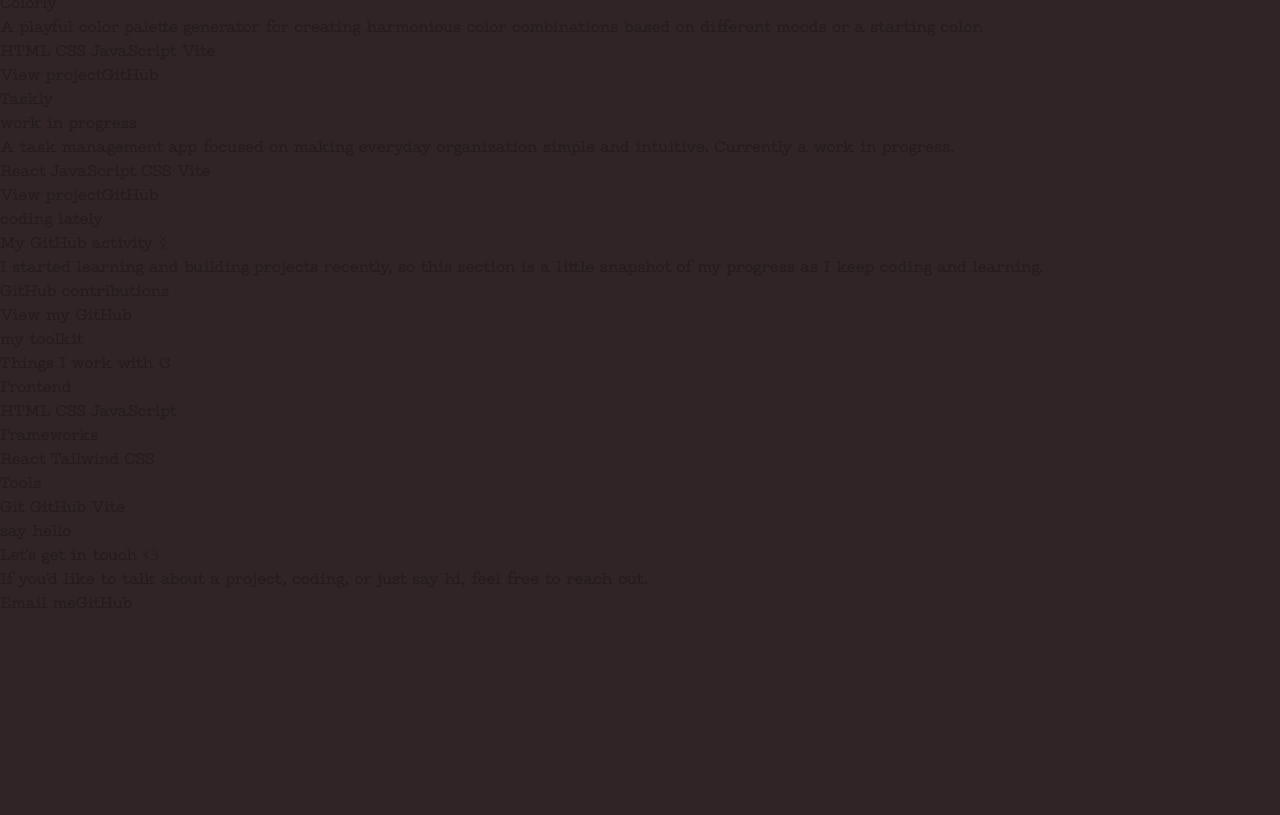
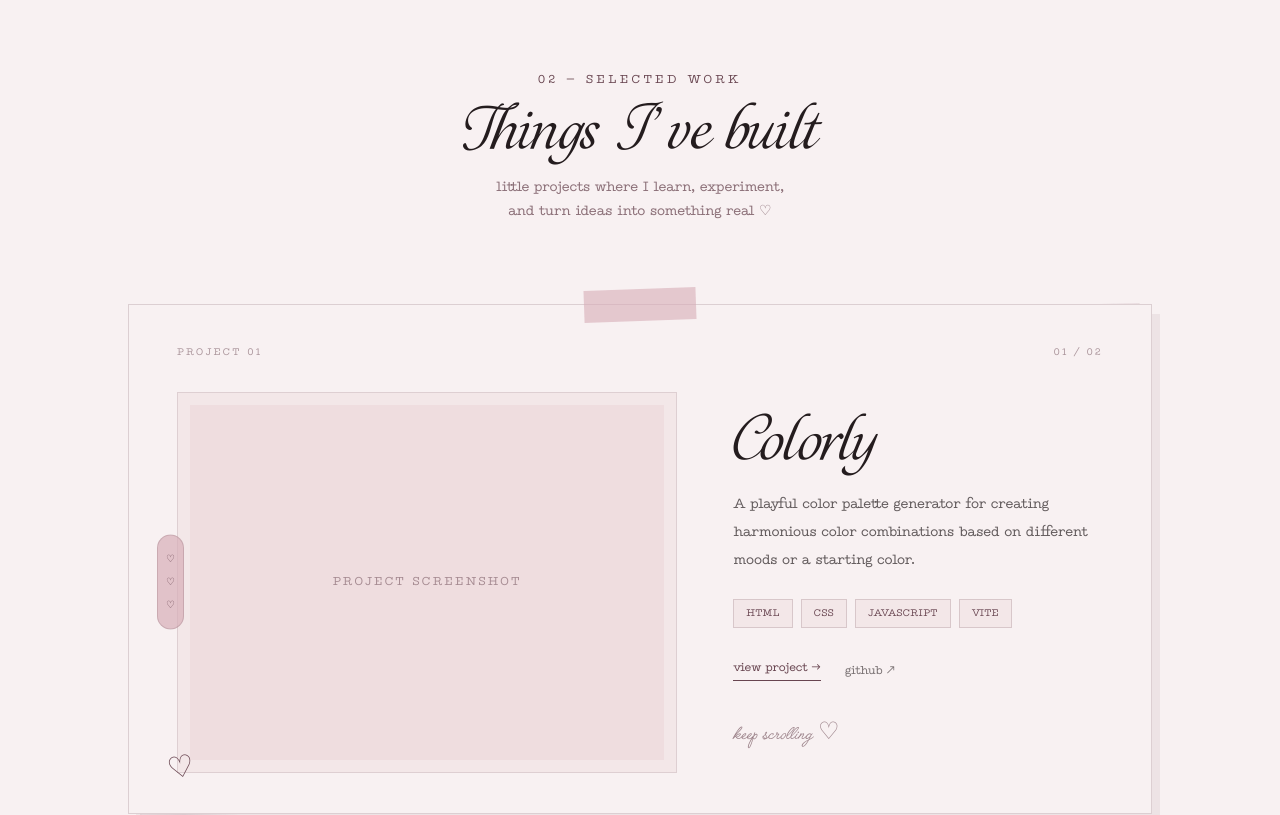
Before and after one commit to bldyonyx/Portfolio, a React app: page / in a window 1280 px wide. Shown: the part 800-1615 px from the top of the page. Before the commit the page ends 1416 px from the top, so only its background shows below. Built offline with nearby package versions, Linux system fonts and the light colour scheme; the HTML template or start-up script is replaced by a standard one.

Commit message:
style: redesign projects as stacked cards

```diff
--- a/src/components/ProjectCard.jsx
+++ b/src/components/ProjectCard.jsx
@@ -1,36 +1,110 @@
 import { Link } from 'react-router-dom'
 
-function ProjectCard({ project }) {
+function ProjectCard({ project, index, total }) {
+  const number = String(index + 1).padStart(2, '0')
+  const totalProjects = String(total).padStart(2, '0')
+
   return (
-    <article>
+    <article className="relative mx-auto max-w-5xl">
+      {/* PAPER BEHIND */}
+      <div className="absolute inset-4 rotate-[1.5deg] border border-wine/15 bg-cream" />
+
+      {/* SECOND PAPER LAYER */}
+      <div className="absolute inset-2 -rotate-[1deg] border border-wine/10 bg-pink/20" />
+
+      {/* MAIN CARD */}
+      <div className="relative border border-wine/20 bg-paper px-6 py-8 shadow-[8px_10px_0_rgba(104,69,80,0.08)] md:px-10 md:py-10 lg:px-12">
+        {/* TAPE */}
+        <div className="absolute -top-4 left-1/2 h-8 w-28 -translate-x-1/2 -rotate-2 bg-blush/60" />
+
+        {/* PROJECT COUNT */}
+        <div className="mb-8 flex items-center justify-between font-typewriter text-[10px] uppercase tracking-[0.25em] text-wine/55">
+          <span>project {number}</span>
+          <span>
+            {number} / {totalProjects}
+          </span>
+        </div>
+
+        {/* CONTENT */}
+        <div className="grid items-center gap-10 lg:grid-cols-[1.15fr_0.85fr] lg:gap-14">
+          {/* SCREENSHOT */}
+          <div className="relative">
+            <div className="border border-wine/15 bg-cream p-3">
+              <div className="flex aspect-[4/3] items-center justify-center overflow-hidden bg-pink/30">
+                <span className="font-typewriter text-xs uppercase tracking-[0.2em] text-wine/55">
+                  project screenshot
+                </span>
+              </div>
+            </div>
+
+            {/* SIDE TAB */}
+            <div className="absolute -left-5 top-1/2 flex -translate-y-1/2 flex-col gap-2 rounded-full border border-wine/20 bg-blush/70 px-2 py-4 font-typewriter text-[10px] text-wine">
+              <span>♡</span>
+              <span>♡</span>
+              <span>♡</span>
+            </div>
+
+            {/* HEART */}
+            <span className="absolute -bottom-5 -left-2 -rotate-12 font-hand text-3xl text-wine">
+              ♡
+            </span>
+          </div>
+
+          {/* INFO */}
           <div>
-        <h3>{project.title}</h3>
+            <div className="mb-5 flex flex-wrap items-center gap-3">
+              <h3 className="font-display text-5xl md:text-6xl">
+                {project.title}
+              </h3>
 
               {project.status && (
-          <span>{project.status}</span>
+                <span className="-rotate-2 border border-wine/25 bg-cream px-3 py-1 font-typewriter text-[10px] uppercase tracking-wider text-wine">
+                  {project.status}
+                </span>
               )}
             </div>
 
-      <p>{project.description}</p>
+            <p className="max-w-md font-typewriter text-sm leading-7 text-ink/70">
+              {project.description}
+            </p>
 
-      <div>
+            {/* TECH */}
+            <div className="mt-6 flex flex-wrap gap-2">
               {project.tech.map((item) => (
-          <span key={item}>{item} </span>
+                <span
+                  key={item}
+                  className="border border-wine/20 bg-cream px-3 py-1.5 font-typewriter text-[10px] uppercase tracking-wider text-wine"
+                >
+                  {item}
+                </span>
               ))}
             </div>
 
-      <div>
-        <Link to={`/projects/${project.slug}`}>
-          View project
+            {/* LINKS */}
+            <div className="mt-8 flex items-center gap-6 font-typewriter text-xs">
+              <Link
+                to={`/projects/${project.slug}`}
+                className="border-b border-wine pb-1 text-wine transition-all duration-300 hover:border-pink hover:text-pink"
+              >
+                view project →
               </Link>
 
               <a
                 href={project.github}
                 target="_blank"
                 rel="noreferrer"
+                className="text-ink/60 transition-colors duration-300 hover:text-wine"
               >
-          GitHub
+                github ↗
               </a>
+            </div>
+
+            {/* FUTURE ANIMATION HINT */}
+            <p className="mt-10 font-hand text-2xl text-wine/65">
+              keep scrolling ♡
+            </p>
+          </div>
+        </div>
       </div>
     </article>
   )
--- a/src/components/Projects.jsx
+++ b/src/components/Projects.jsx
@@ -3,17 +3,39 @@ import ProjectCard from './ProjectCard'
 
 function Projects() {
   return (
-    <section id="projects">
-      <p>selected work</p>
-      <h2>Things I've built ⨾</h2>
+    <section
+      id="projects"
+      className="bg-paper px-6 py-24 text-ink lg:px-8 lg:py-32"
+    >
+      <div className="mx-auto max-w-6xl">
+        {/* SECTION HEADING */}
+        <div className="mb-20 text-center">
+          <p className="mb-3 font-typewriter text-xs uppercase tracking-[0.3em] text-wine">
+            02 — selected work
+          </p>
 
-      <div>
-        {projects.map((project) => (
-          <ProjectCard
-            key={project.title}
-            project={project}
-          />
-        ))}
+          <h2 className="font-display text-5xl md:text-6xl">
+            Things I've built
+          </h2>
+
+          <p className="mx-auto mt-4 max-w-md font-typewriter text-sm leading-6 text-wine/75">
+            little projects where I learn, experiment,
+            <br className="hidden sm:block" />
+            and turn ideas into something real ♡
+          </p>
+        </div>
+
+        {/* PROJECT STACK */}
+        <div className="mx-auto max-w-5xl space-y-24">
+          {projects.map((project, index) => (
+            <ProjectCard
+              key={project.slug}
+              project={project}
+              index={index}
+              total={projects.length}
+            />
+          ))}
+        </div>
       </div>
     </section>
   )
```
Lines whose indentation alone changed are shown as unchanged.
